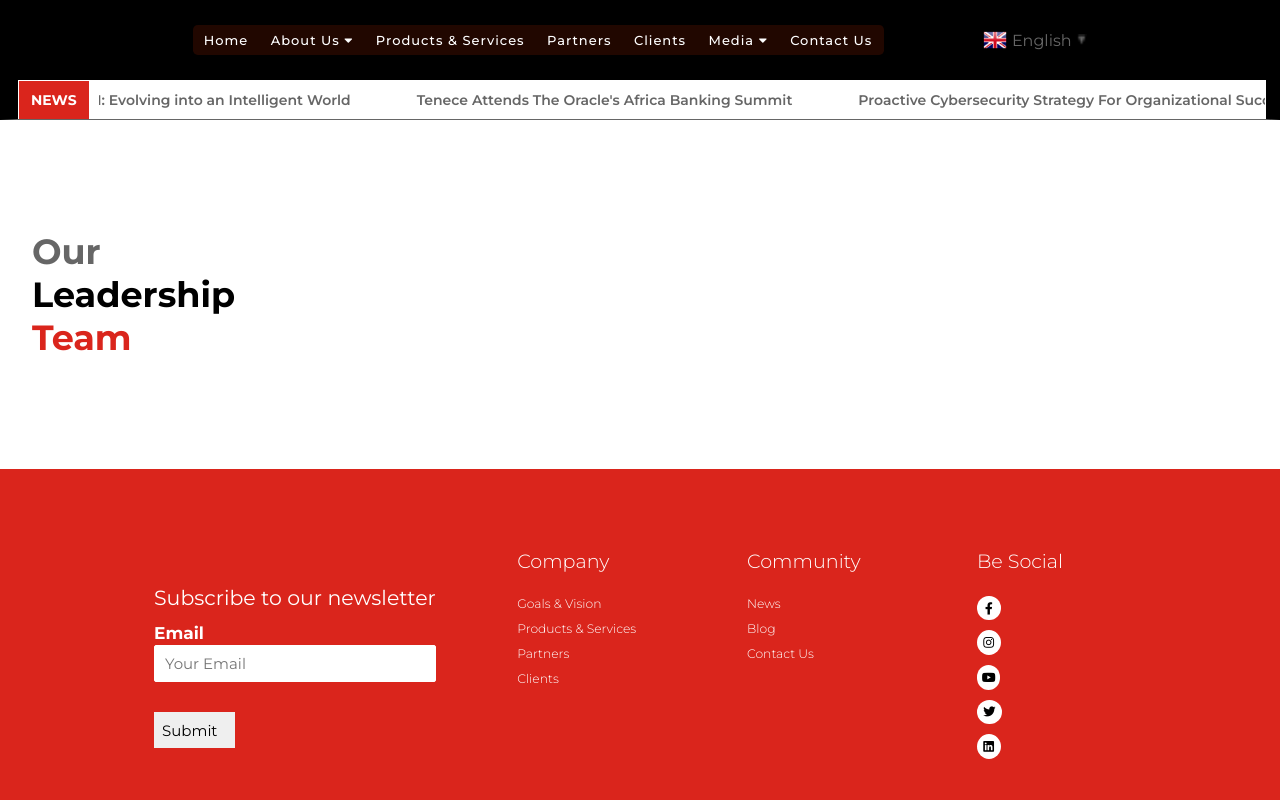
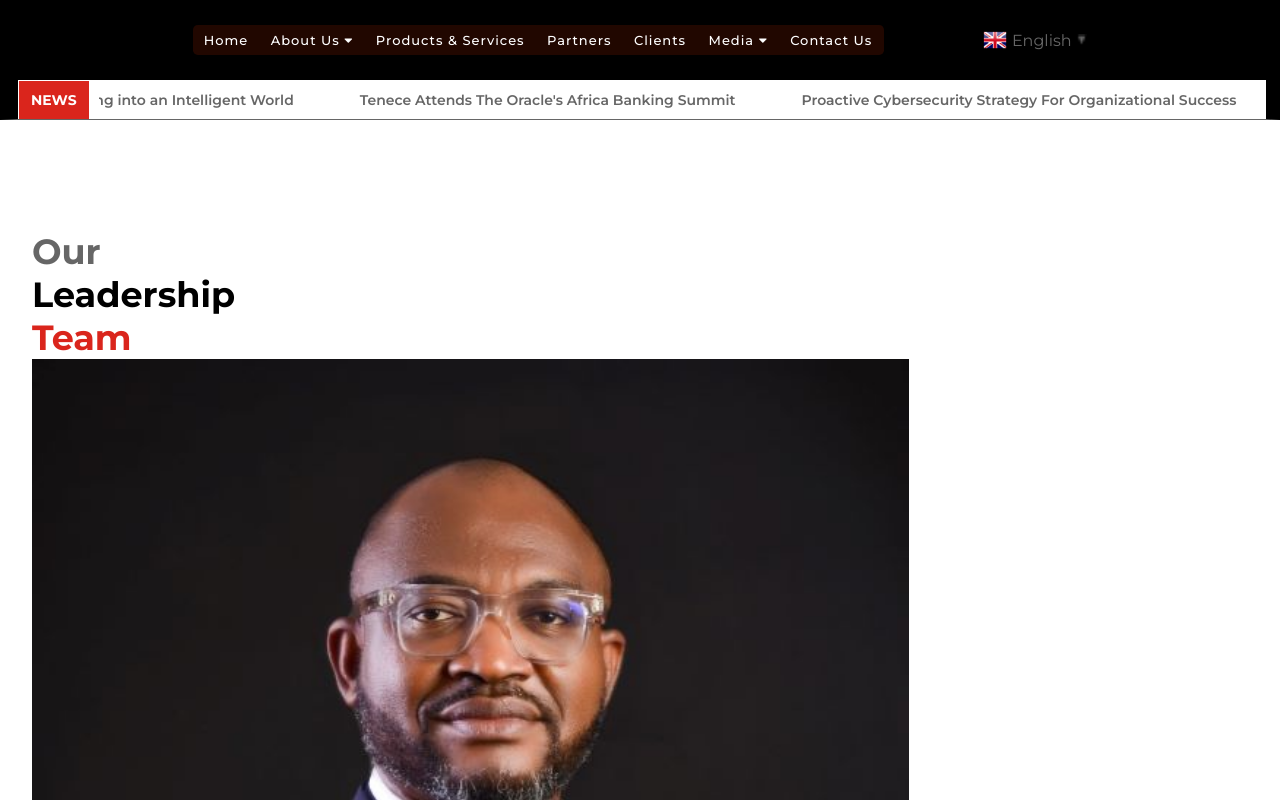
Before and after one commit to Onyeneke-AC/My-first-react-portfolio-project, a React (Create React App) app: page /team in a window 1280 px wide. Shown: the top 800 px of the page. Built offline with nearby package versions, Linux system fonts and the light colour scheme.

Commit message:
looping through the team lead images

```diff
--- a/src/components/templates/body/AboutTeam.js
+++ b/src/components/templates/body/AboutTeam.js
@@ -1,5 +1,6 @@
 import React from 'react';
-import './AboutUs.css'
+import './AboutUs.css';
+import { TeamData } from '../../../assets/data/TeamData';
 
 
 function AboutTeam() {
@@ -10,6 +11,20 @@ function AboutTeam() {
             <h1> Leadership</h1>
             <h1 className="team">Team</h1>
         </div>
+        <div className="card-container">
+
+            {
+                TeamData.map((member, index) =>
+                    (
+                    <>
+                        <figure  key={index} className="card">
+                        <img src={member.src} alt="" />
+                        </figure>
+                    </>
+                    )
+                )
+            }
+        </div>
 
     </div>
   )
```
